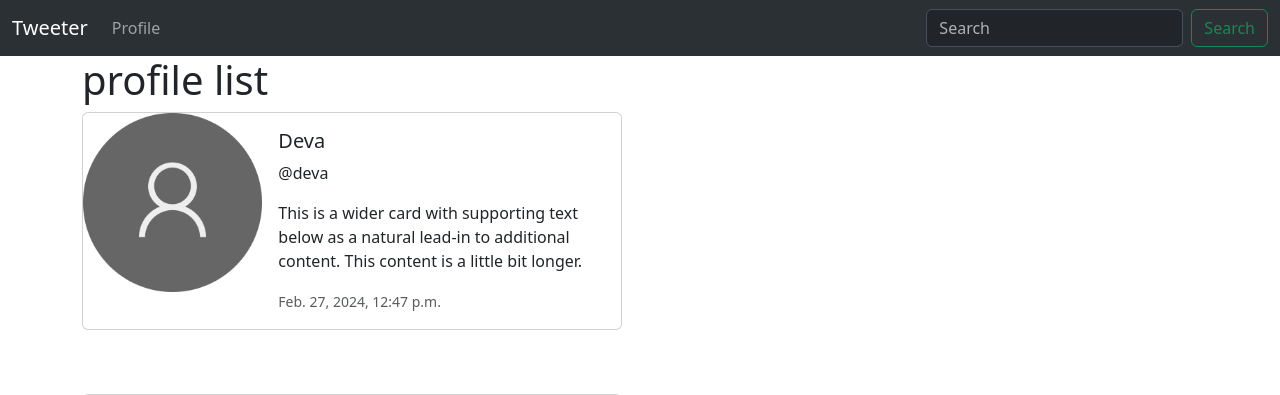
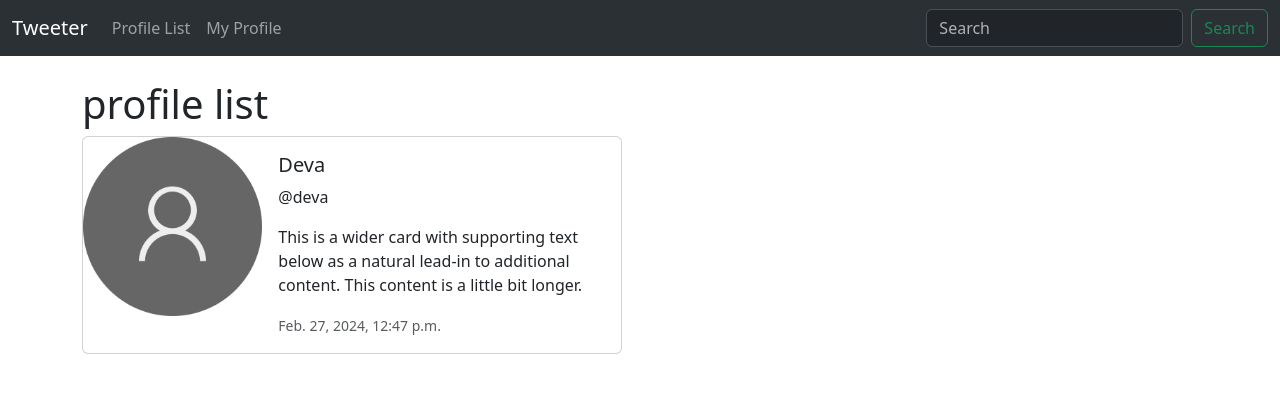
Before and after one commit to Devanand2501/social-app, a Django app: page /profile-list/ in a window 1280 px wide. Shown: the top 395 px of the page. Run offline with Django 5.2, Linux system fonts and the light colour scheme; a user stored in the database is signed in; data comes from the database, SQL or seed files in the repository; both versions use the stored data as it was after the commit.

Commit message:
created profile page

```diff
--- a/social/musker/urls.py
+++ b/social/musker/urls.py
@@ -5,4 +5,5 @@
 urlpatterns = [
     path('',views.home,name='home'),
     path('profile-list/',views.profile_list,name='profile_list'),
+    path('profile/<int:pk>',views.profile,name='profile'),
 ]
--- a/social/musker/views.py
+++ b/social/musker/views.py
@@ -14,3 +14,11 @@
     else:
         messages.error(request,("Error: You need to login first"))
         return redirect('home')
+
+def profile(request,pk):
+    if request.user.is_authenticated:
+        my_profile = Profile.objects.get(user_id = pk)
+        return render(request,'profile.html',{ "my_profile" : my_profile })
+    else:
+        messages.error(request,("Erro: You are not loged in"))
+        return redirect('home')
--- a/social/templates/base.html
+++ b/social/templates/base.html
@@ -9,7 +9,9 @@
   <body>
 
     {% include "navbar.html" %}
-    {% if messages.error %}
+    <div class="container">
+      <br/>
+      {% if messages %}
       {% for i  in messages %}
       <div class="alert alert-warning alert-dismissible fade show" role="alert">
           {{i}}
@@ -17,9 +19,7 @@
         </div>
       {% endfor %}
       {% endif %}
-    <div class="container">
         {% block container %}
-
         {% endblock container %}
     </div>
     <script src="https://cdn.jsdelivr.net/npm/bootstrap@5.3.3/dist/js/bootstrap.bundle.min.js" integrity="sha384-YvpcrYf0tY3lHB60NNkmXc5s9fDVZLESaAA55NDzOxhy9GkcIdslK1eN7N6jIeHz" crossorigin="anonymous"></script>
--- a/social/templates/navbar.html
+++ b/social/templates/navbar.html
@@ -7,8 +7,13 @@
       <div class="collapse navbar-collapse" id="navbarSupportedContent">
         <ul class="navbar-nav me-auto mb-2 mb-lg-0">
           <li class="nav-item">
-            <a class="nav-link" href="{% url 'profile_list' %}">Profile</a>
+            <a class="nav-link" href="{% url 'profile_list' %}">Profile List</a>
           </li>
+          {% if request.user.is_authenticated %}
+          <li class="nav-item">
+            <a class="nav-link" href="{% url 'profile' request.user.id %}">My Profile</a>
+          </li>
+          {% endif %}
 
         </ul>
         <form class="d-flex" role="search">
```
Also changed, not shown: social/templates/profile.html (added, +14 -0 lines), social/db.sqlite3. Lines whose indentation alone changed are shown as unchanged.
